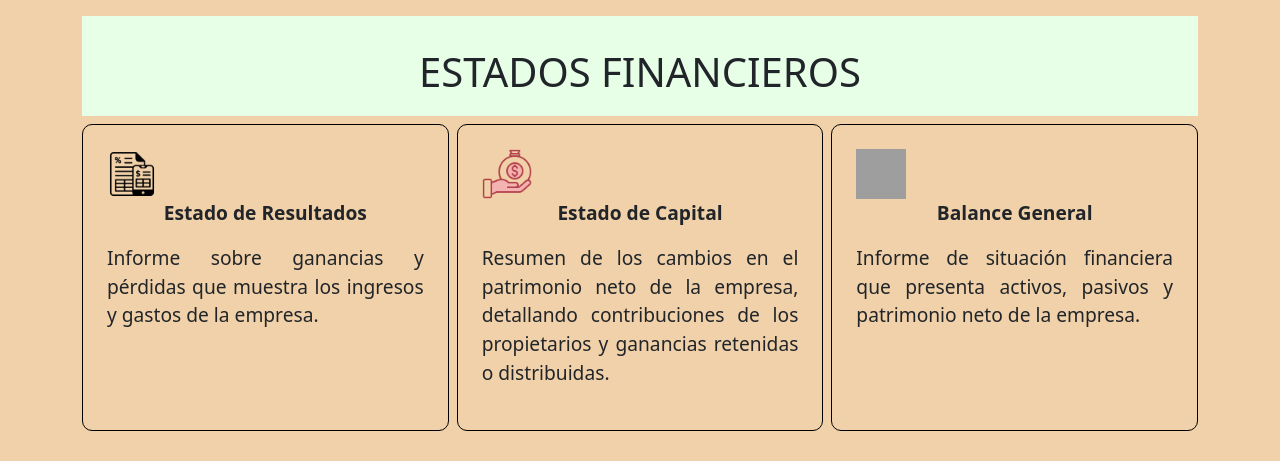
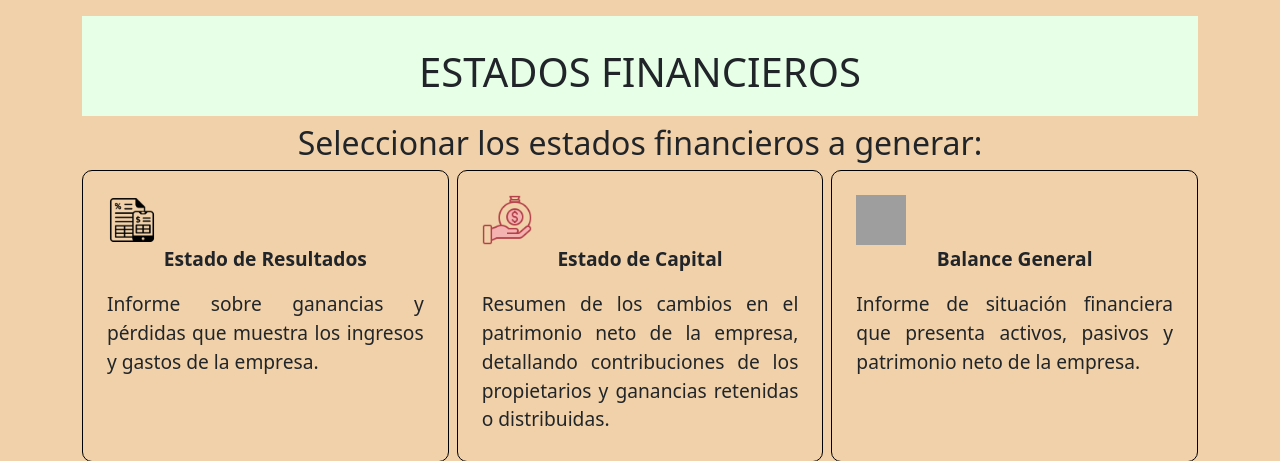
Before and after one commit to JGer04/ProyectoSIC, a Django app: page /reporte/reporte in a window 1280 px wide. Shown: the part 80-541 px from the top of the page. Run offline with Django 4.2, Linux system fonts and the light colour scheme; grey boxes are pictures that could not be loaded.

Commit message:
titulo 2 estados financieros

```diff
--- a/ServiTech/templates/reporte/reporte.html
+++ b/ServiTech/templates/reporte/reporte.html
@@ -8,6 +8,7 @@
 {% block content %}
     <div class="principal">
         <h1 class="ef">ESTADOS FINANCIEROS</h1>
+        <h2>Seleccionar los estados financieros a generar:</h2>
         <div class="reportes">
             <!--individual-->
             <div class="boton-ef estado-resultados">
```
